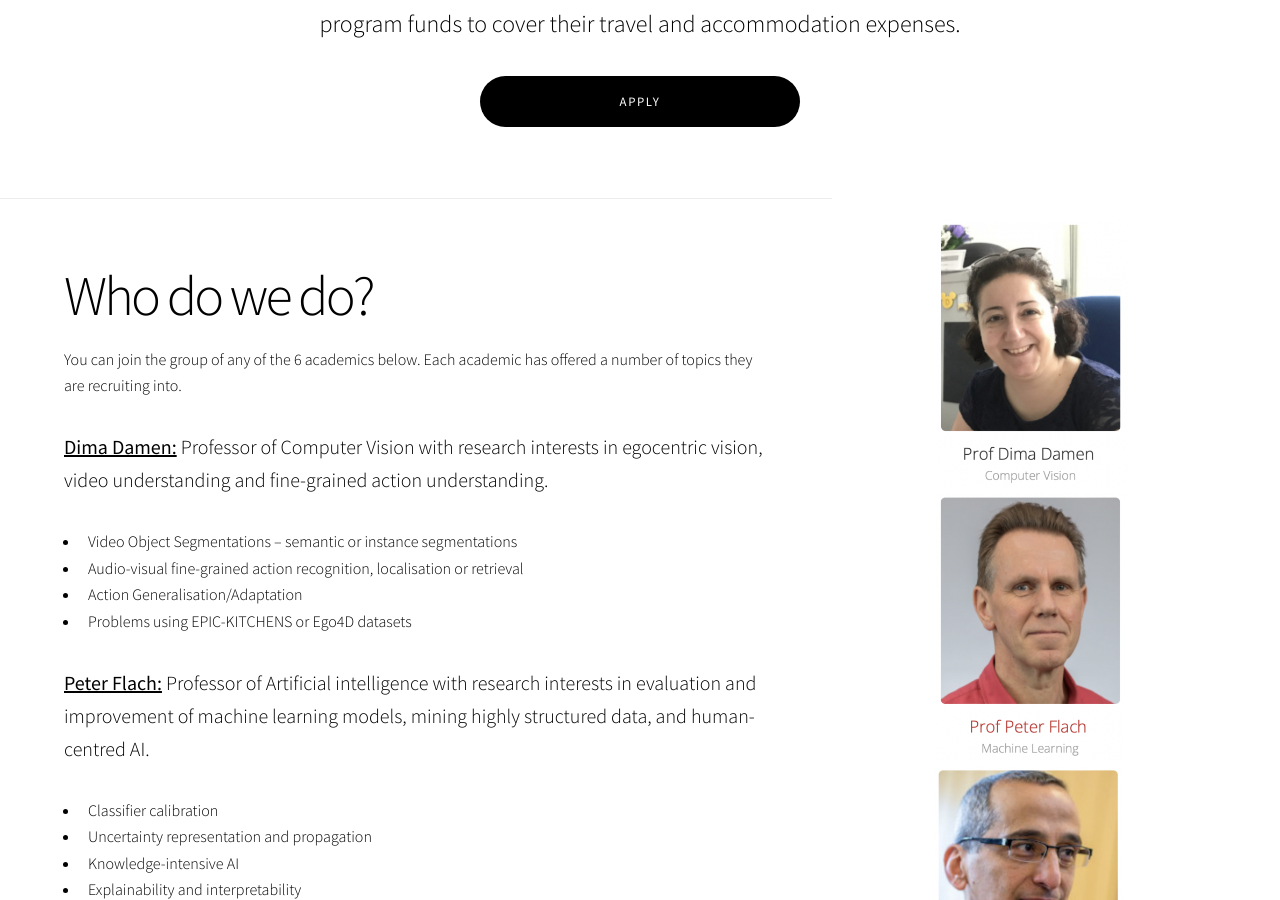
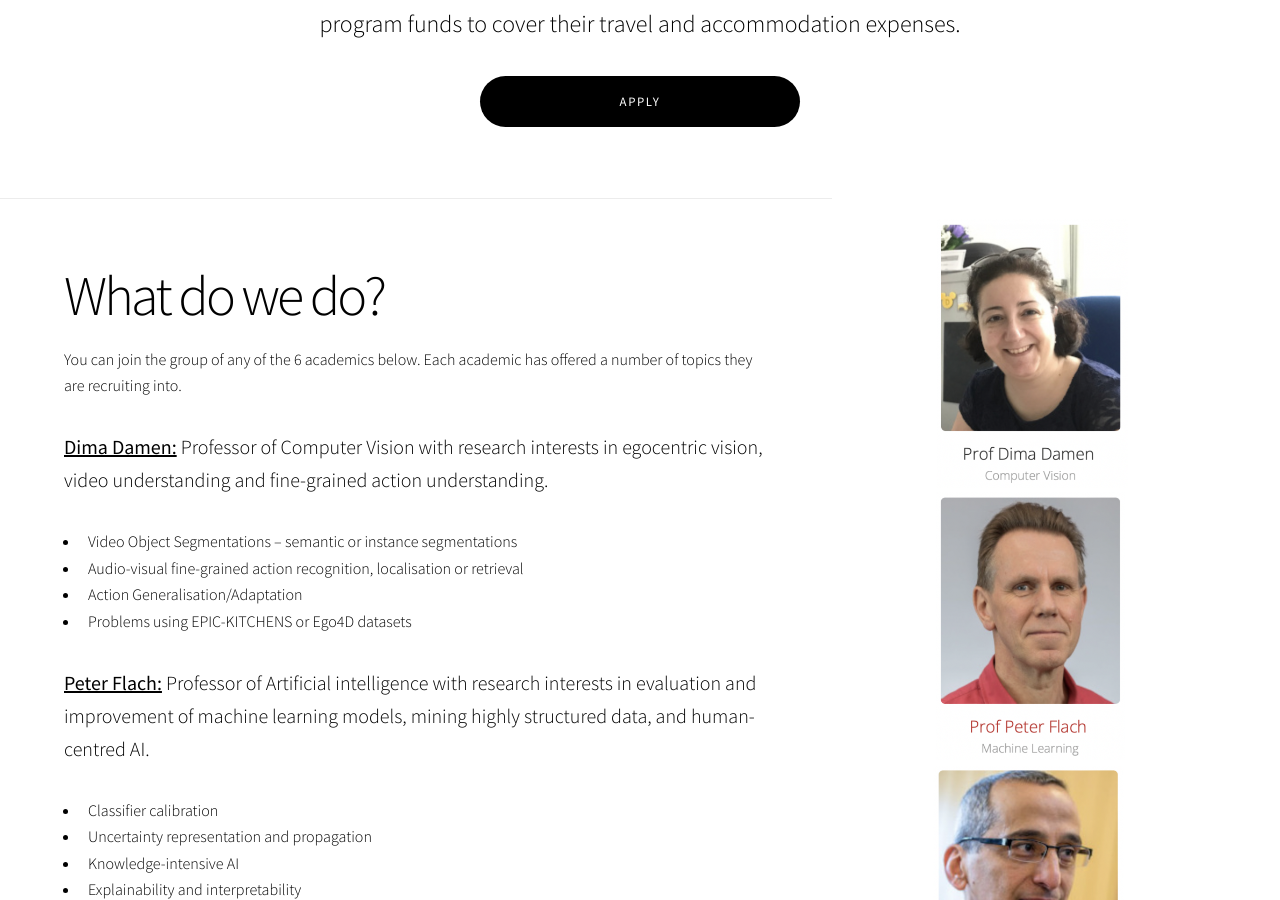
Before and after one commit to uob-mavi/uob-mavi.github.io, a Jekyll site: the page Summer@MaVi.html, which Jekyll copies as it is, in a window 1280 px wide and 900 px high, scrolled down 2148 px. Built offline with Jekyll 4.4.1, drawn with Linux system fonts in a browser that asks for light colours; nearby versions of some CDN libraries; library files that are not in the unit come from our copies.

Commit message:
Update Summer@MaVi.html

```diff
--- a/Summer@MaVi.html
+++ b/Summer@MaVi.html
@@ -89,7 +89,7 @@
       <section class="spotlight style1 orient-left content-align-left
 		      image-position-center onscroll-image-fade-in">
 	<div class="content">
-	  <h1>Who do we do?</h1>
+	  <h1>What do we do?</h1>
 
     <p>You can join the group of any of the 6 academics below. Each academic has offered a number of topics they are recruiting into.</p>
 
```
